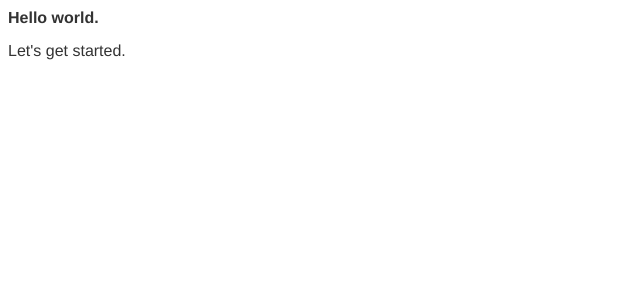
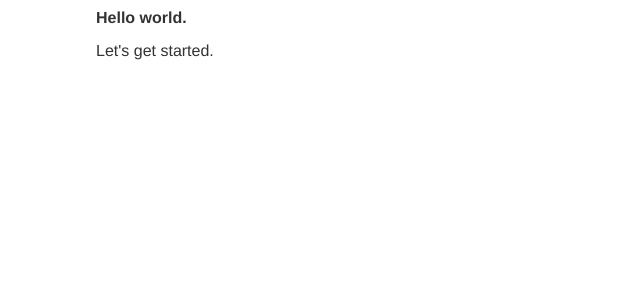
Before and after one commit to jay-bee-why/jekyll-boilerplate, a Jekyll site: the page built from index.html, in a window 1280 px wide. Shown: the top 300 px of the page, without its empty margins (0-640 px from the left). Built offline with Jekyll 4.4.1, drawn with Linux system fonts in a browser that asks for light colours.

Commit message:
Added basic layout SASS

```diff
--- a/_sass/layout.scss
+++ b/_sass/layout.scss
@@ -1,14 +1,7 @@
-body {
-  @extend .bg-near-white;
-}
-
 .row {
-  @extend .w-100;
-  @extend .pv3;
-  @extend .pv5-ns;
+  @include outer-container;
 }
 
 .container {
-  @extend .center;
-  @extend .mw7;
+  @include span-columns(12);
 }
--- a/css/main.scss
+++ b/css/main.scss
@@ -6,3 +6,5 @@
 @import "_core/bourbon/bourbon";
 @import "_core/base/base";
 @import "_core/neat/neat";
+
+@import "layout"
```
